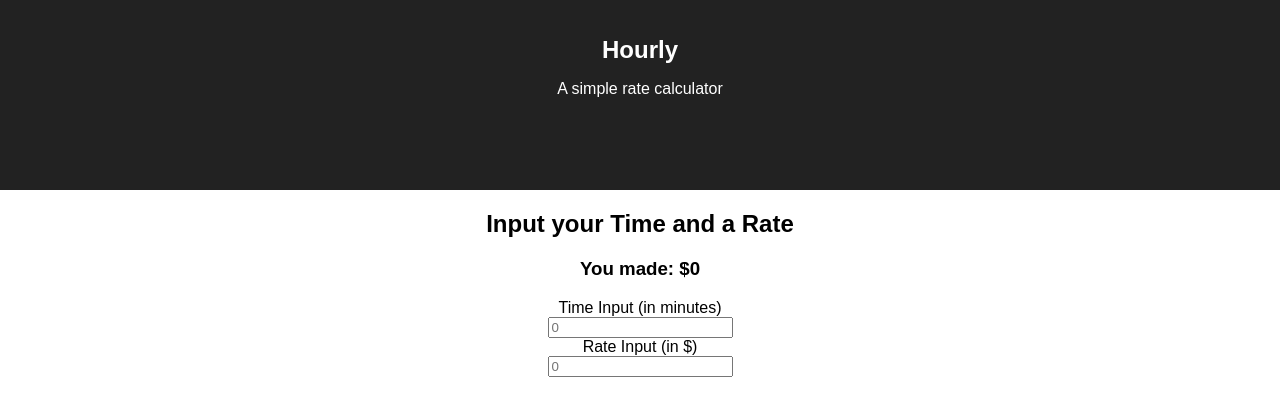
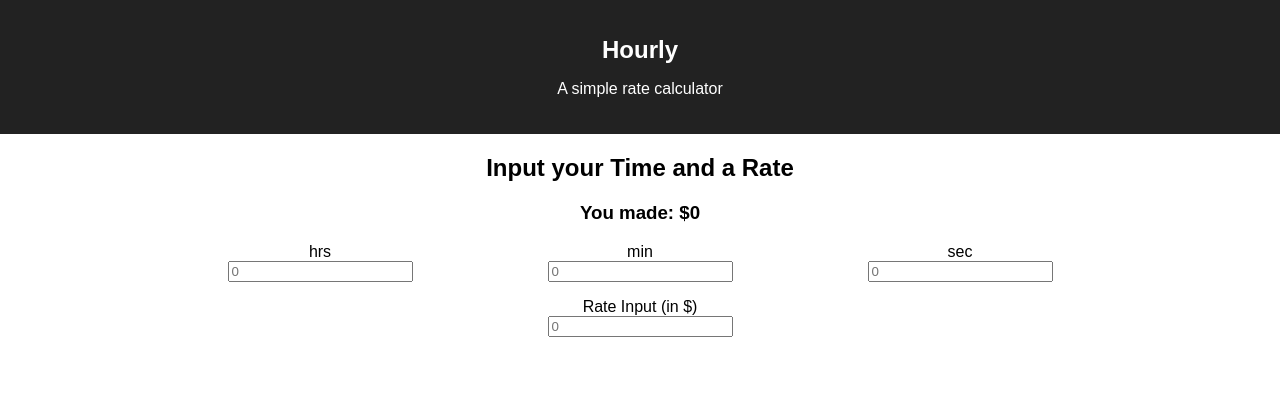
Before and after one commit to garretble/hourly, a React (Create React App) app: page / in a window 1280 px wide. Shown: the top 416 px of the page. Built offline with nearby package versions, Linux system fonts and the light colour scheme.

Commit message:
Adds hours and seconds

```diff
--- a/src/App.css
+++ b/src/App.css
@@ -1,28 +1,24 @@
 .App {
-  text-align: center;
-}
-
-.App-logo {
-  animation: App-logo-spin infinite 20s linear;
-  height: 80px;
-}
+  text-align: center; }
 
 .App-header {
   background-color: #222;
-  height: 150px;
   padding: 20px;
-  color: white;
-}
+  color: white; }
 
 .App-title {
-  font-size: 1.5em;
-}
+  font-size: 1.5em; }
 
 .App-intro {
-  font-size: large;
-}
+  font-size: large; }
 
-@keyframes App-logo-spin {
-  from { transform: rotate(0deg); }
-  to { transform: rotate(360deg); }
-}
+.container {
+  max-width: 960px;
+  margin: auto; }
+
+.grid {
+  display: grid;
+  margin-bottom: 1em; }
+
+.grid--three {
+  grid-template-columns: 1fr 1fr 1fr; }
--- a/src/App.js
+++ b/src/App.js
@@ -16,9 +16,9 @@ class App extends Component {
         </section>
         <section id="">
           <h2>Input your <span>Time</span> and a <span>Rate</span></h2>
-
-          <InputForm />
-
+          <div className="container">
+            <InputForm />
+          </div>
         </section>
       </main>
     );
--- /dev/null
+++ b/src/App.scss
@@ -0,0 +1,37 @@
+// Variables
+$max-width: 960px;
+
+.App {
+  text-align: center;
+}
+
+.App-header {
+  background-color: #222;
+  padding: 20px;
+  color: white;
+}
+
+.App-title {
+  font-size: 1.5em;
+}
+
+.App-intro {
+  font-size: large;
+}
+
+
+// The Real BEM Starts Here
+.container {
+  max-width: $max-width;
+  margin: auto;
+}
+.grid {
+  display: grid;
+  margin-bottom: 1em;
+}
+.grid--three {
+  grid-template-columns: 1fr 1fr 1fr
+}
+.time {
+
+}
--- a/src/components/InputForm/Input.jsx
+++ b/src/components/InputForm/Input.jsx
@@ -13,7 +13,7 @@ export class Input extends React.Component {
 
     render() {
         return (
-            <label htmlfor={this.state.id}>{this.state.labelValue}<br />
+            <label htmlFor={this.state.id} className={this.props.class}>{this.state.labelValue}<br />
                 <input type="number" min="0" id={this.state.id} placeholder="0" onChange={this.props.handleChange} />
             </label>
         )
--- a/src/components/InputForm/InputForm.jsx
+++ b/src/components/InputForm/InputForm.jsx
@@ -5,7 +5,9 @@ export class InputForm extends React.Component {
     constructor(props) {
         super(props)
         this.state = {
-            timeValue: 0,
+            hourValue: 0,
+            minuteValue: 0,
+            secondValue: 0,
             rateValue: 0
         }
         this.handleTimeChange = this.handleTimeChange.bind(this);
@@ -13,9 +15,23 @@ export class InputForm extends React.Component {
     }
 
     handleTimeChange(event) {
-        this.setState({
-            timeValue: event.target.value
-        });
+        switch (event.target.id) {
+            case 'hour-input':
+                this.setState({
+                    hourValue: parseInt(event.target.value)
+                });
+                break;
+            case 'minute-input':
+                this.setState({
+                    minuteValue: parseInt(event.target.value)
+                });
+                break;
+            case 'second-input':
+                this.setState({
+                    secondValue: parseInt(event.target.value)
+                });
+                break;
+        }
     }
 
     handleRateChange(event) {
@@ -25,8 +41,11 @@ export class InputForm extends React.Component {
     }
 
     calculateOutcome() {
-        let timeCalc = this.state.timeValue / 60
-        return Math.round((timeCalc * this.state.rateValue) * 100) / 100;
+        let hoursToMinutes = this.state.hourValue * 60;
+        let secondsToMinutes = this.state.secondValue / 60;
+        let timeInMinutes = hoursToMinutes + this.state.minuteValue + secondsToMinutes;
+
+        return Math.round((timeInMinutes * this.state.rateValue) * 100) / 100;
     }
 
     render() {
@@ -35,11 +54,32 @@ export class InputForm extends React.Component {
                 <h3>
                     You made: ${this.calculateOutcome()}
                 </h3>
-                <div>
-                    <Input id="time-input" labelValue="Time Input (in minutes)" handleChange={this.handleTimeChange} />
+                <div className="time grid grid--three">
+                    <Input
+                        id="hour-input"
+                        labelValue="hrs"
+                        class="time__input"
+                        handleChange={this.handleTimeChange}
+                    />
+                    <Input
+                        id="minute-input"
+                        labelValue="min"
+                        class="time__input"
+                        handleChange={this.handleTimeChange}
+                    />
+                    <Input
+                        id="second-input"
+                        labelValue="sec"
+                        class="time__input"
+                        handleChange={this.handleTimeChange}
+                    />
                 </div>
                 <div>
-                    <Input id="rate-input" labelValue="Rate Input (in $)" handleChange={this.handleRateChange} />
+                    <Input
+                        id="rate-input"
+                        labelValue="Rate Input (in $)"
+                        handleChange={this.handleRateChange}
+                    />
                 </div>
             </React.Fragment>
         )
```
Also changed, not shown: package.json (+10 -1 lines), 2 other files (tests, documents, lock files or other folders).
